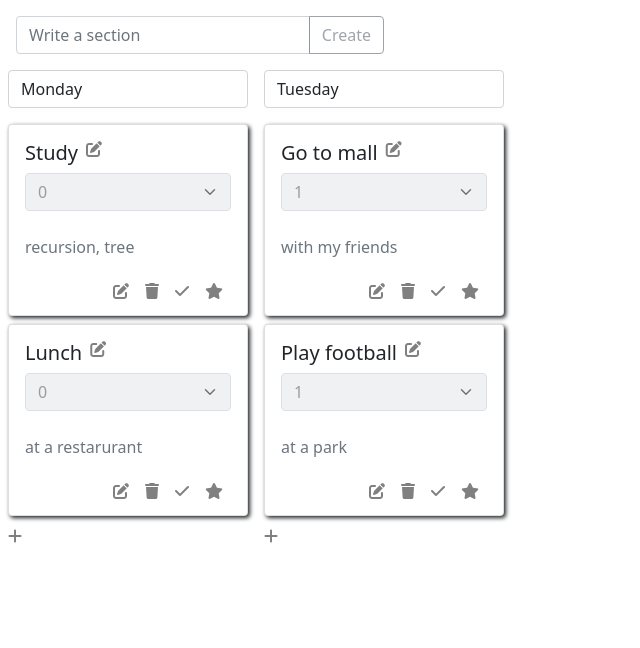
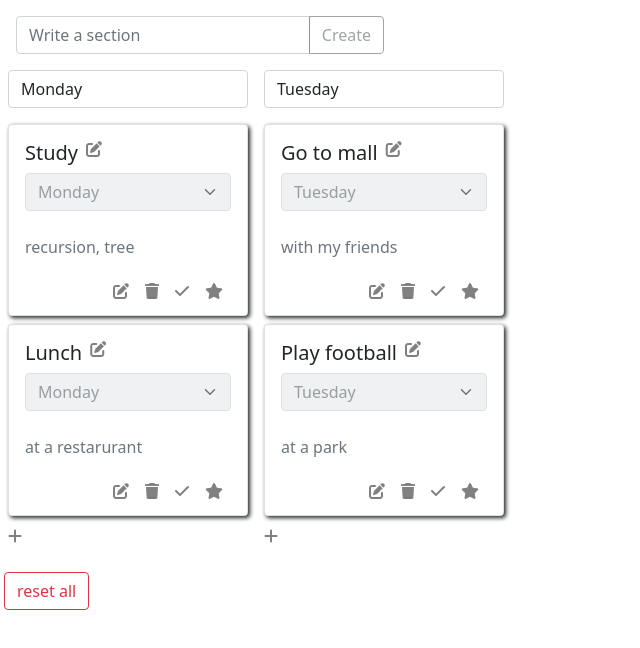
Before and after one commit to Jin2oo2/Task-Management-App, a plain HTML site: page index.html in a window 1280 px wide. Shown: the whole page, without its empty margins (0-640 px from the left). Drawn offline with nearby package versions, Linux system fonts and the light colour scheme.

Commit message:
added reset button

```diff
--- a/index.html
+++ b/index.html
@@ -22,6 +22,8 @@
         <div class="d-flex">
             <task-section v-for="(section, index) in sections" v-model="section.title" :key="index" :sections="sections" :section="section" :section-id="index"></task-section>
         </div>
+
+        <button type="button" class="btn btn-outline-danger mt-4 mx-1" v-if="sections.length > 0" v-on:click="resetAll()">reset all</button>
     </div>
     <script src="main.js"></script>
 </body>
--- a/main.js
+++ b/main.js
@@ -49,7 +49,7 @@ Vue.component('task', {
                 <i class="fas fa-edit grey mx-2"　v-on:click="editTaskName()"></i>
             </div>
             <select class="form-select" v-model="selected" disabled>
-                <option v-for="(section, index) in sections" :value="index">{{ index }}</option>
+                <option v-for="(section, index) in sections" :value="index">{{ section.title }}</option>
             </select>
             <p class="card-text text-muted my-4">{{ task.description }}</p>
             <div class="d-flex justify-content-end">
@@ -137,5 +137,10 @@ var vm = new Vue ({
             this.sections.push({title: this.newSectionTitle, tasks: []});
             this.newSectionTitle = '';
         },
+
+        resetAll: function(){
+            let result = window.confirm('Are you sure?');
+            if(result) this.sections = [];
+        }
     }
 })
```
Also changed, not shown: 1 other file.
